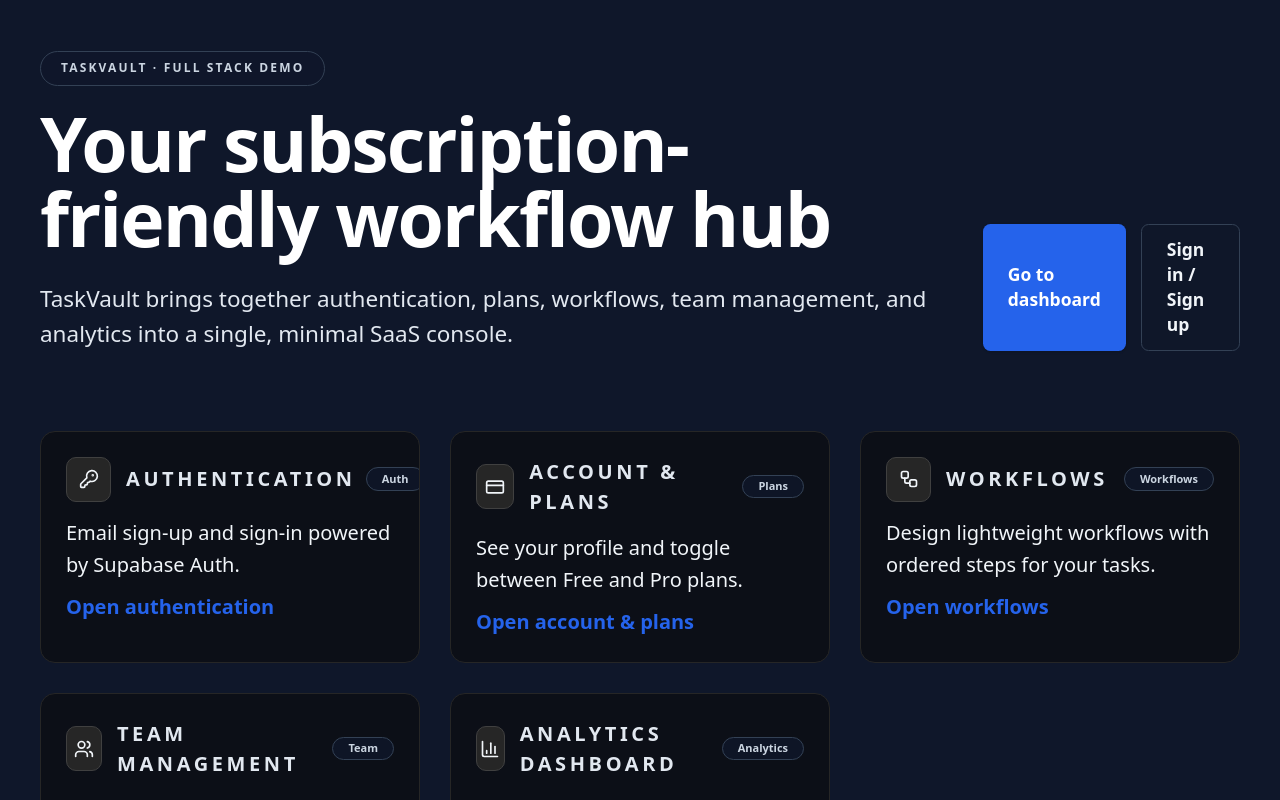
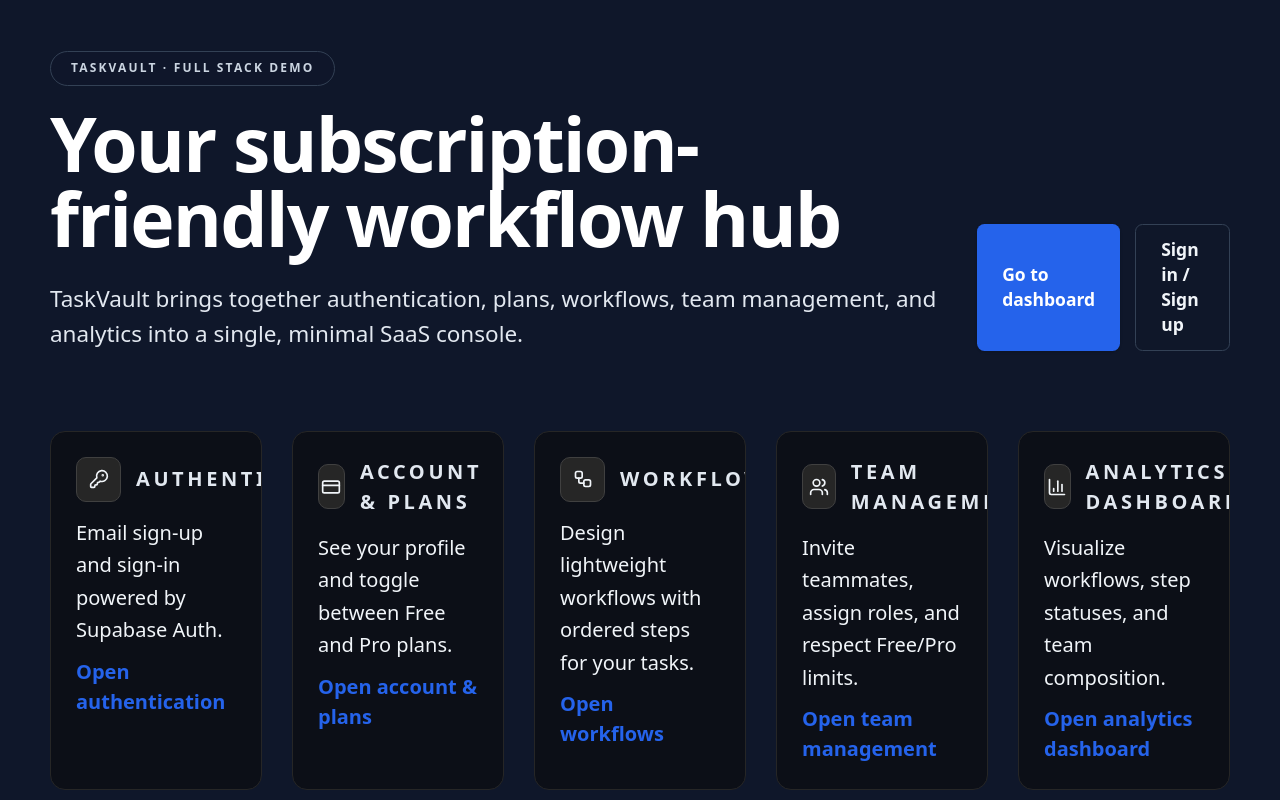
Before and after one commit to yskhub/TaskVault, a Next.js app in the folder taskvault-frontend/: page / in a window 1280 px wide. Shown: the top 800 px of the page. Built offline with nearby package versions, Linux system fonts and the light colour scheme.

Commit message:
Align hero and show nav cards in single row on desktop

```diff
--- a/taskvault-frontend/app/page.tsx
+++ b/taskvault-frontend/app/page.tsx
@@ -50,8 +50,8 @@
 
 export default function Home() {
   return (
-    <main className="min-h-screen bg-primary text-white px-4 py-10 sm:px-8">
-      <div className="mx-auto flex w-full max-w-6xl flex-col gap-16">
+    <main className="min-h-screen bg-primary text-white px-4 py-10 sm:px-8 lg:px-10">
+      <div className="mx-auto flex w-full max-w-7xl flex-col gap-16">
         <motion.header
           className="space-y-4"
           initial={{ opacity: 0, y: 16 }}
@@ -89,7 +89,7 @@
         </motion.header>
 
         <motion.section
-          className="grid gap-6 md:grid-cols-2 xl:grid-cols-3"
+          className="grid gap-6 sm:grid-cols-2 lg:grid-cols-3 xl:grid-cols-5"
           initial={{ opacity: 0, y: 12 }}
           animate={{ opacity: 1, y: 0 }}
           transition={{ duration: 0.45, ease: "easeOut", delay: 0.1 }}
```
